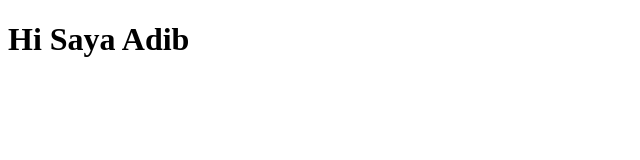
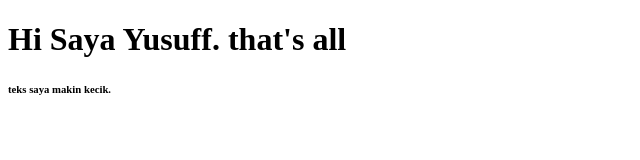
Before and after one commit to MazeEnt/MazeEnt.github.io, a plain HTML site: page index.html in a window 1280 px wide. Shown: the whole page, without its empty margins (0-640 px from the left). Drawn offline with Linux system fonts and the light colour scheme.

Commit message:
Update index.html

```diff
--- a/index.html
+++ b/index.html
@@ -4,11 +4,12 @@
 <head>
     <meta charset="UTF-8">
     <meta name="viewport" content="width=device-width, initial-scale=1.0">
-    <title>Adib</title>
+    <title>Yusuff</title>
 </head>
 
 <body>
-    <h1>Hi Saya Adib</h1>
+    <h1>Hi Saya Yusuff. that's all</h1>
+    <h6>teks saya makin kecik.</h6>
 </body>
 
 </html>
```
